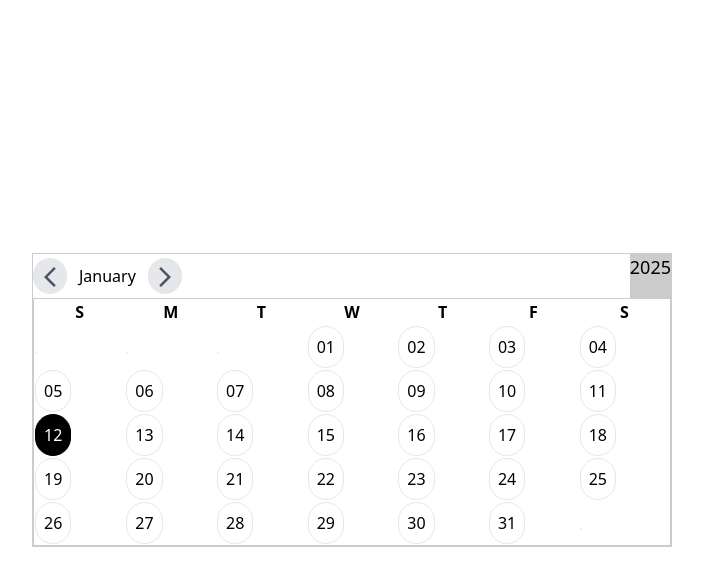
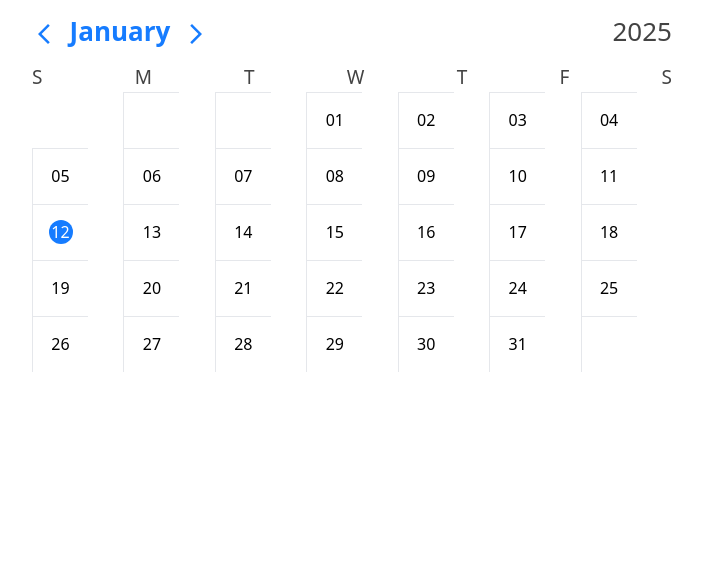
Before and after one commit to Stive627/laboratory, a React (Create React App) app: page / in a window 1280 px wide. Shown: the top 586 px of the page, without its empty margins (288-991 px from the left). Built offline with nearby package versions, Linux system fonts and the light colour scheme.

Commit message:
new version

```diff
--- a/src/components/calendars/Calendar.js
+++ b/src/components/calendars/Calendar.js
@@ -1,33 +1,25 @@
 import React, { useState } from 'react'
-import ArrowBackIosNewIcon from '@mui/icons-material/ArrowBackIosNew';
-import ArrowForwardIosIcon from '@mui/icons-material/ArrowForwardIos';
 import Month from './Month'
 import data from './data'
+import HeadCalendar from './HeadCalendar';
 
 function Calendar() {
     const charMonth = new Intl.DateTimeFormat('fr-FR', {month:'2-digit'}).format(new Date())
     const digit_month = parseInt(charMonth)
-    const [mo, setMo] = useState(digit_month)
-    const nextMonth = () => setMo(mo < 3 ? mo + 1 : mo)
-    const previousMonth = () => setMo(mo > 1 ? mo - 1 : mo)
-    const indx = `0${mo}`
-    console.log(indx)
-    const yearMonths = ['January', 'February', 'March', 'April', 'May', 'June', 'July', 'August', 'September', 'October', 'November', 'December']
+    const [indx, setIndx] = useState(digit_month -1)
+    const calendarSize = data.length
+    const prevMonth = () => setIndx(indx <= 0 ? calendarSize -1  : (indx - 1) % calendarSize)
+    const nextMonth = () => setIndx( indx > calendarSize -1  ? 1 : (indx + 1) % (calendarSize))
+    const months = ['January', 'February', 'March', 'April', 'May', 'June', 'July', 'August', 'September', 'October', 'November', 'December']
+    const years = ['2025', '2026', '2027', '2028']
+    const currMonth = months[indx%12]
+    const currYear = years[Math.floor(indx/12)]
   return (
-    <div >
-            <div className='flex justify-center items-center h-screen'>
-            <div className=' border w-3/4 lg:w-1/2' style={{borderColor:'rgba(204, 204, 204, 1)'}}>
-              <div className=' flex justify-between '>
-                <div className=' flex flex-row items-center gap-3 py-1'>
-                  <button onClick={() => previousMonth()} className=' p-1 border rounded-full bg-gray-200 text-[16px]'><ArrowBackIosNewIcon className=' text-gray-600' /></button>
-                  <p>{yearMonths[indx -1]}</p>
-                  <button onClick={() => nextMonth()} className=' p-1 border rounded-full bg-gray-200 text-[16px]'><ArrowForwardIosIcon className=' text-gray-600'/></button>
-                </div>
-                <div className=' text-[18px] float-right' style={{backgroundColor:'rgba(204, 204, 204, 1)'}} >2025</div>
-              </div>
-              <Month month={data[indx].month} r1={data[indx].r1} r2={data[indx].r2} r3={data[indx].r3} r4={data[indx].r4} r5={data[indx].r5} r6={data[indx].r6}/>
-            </div>
-            </div>
+    <div className=' w-screen h-screen flex justify-center'>
+      <div className=' w-3/4 lg:w-1/2'>
+        <HeadCalendar curMonth={currMonth} currYear={currYear} handleNext={nextMonth} handlePrevious={prevMonth}/>
+        <Month month = {data[indx]} cm={indx +1 % 12 === parseInt(charMonth)}/>
+      </div>
     </div>
   )
 }
--- /dev/null
+++ b/src/components/calendars/HeadCalendar.js
@@ -0,0 +1,22 @@
+import React from 'react'
+import ArrowBackIosNewIcon from '@mui/icons-material/ArrowBackIosNew';
+import ArrowForwardIosIcon from '@mui/icons-material/ArrowForwardIos';
+
+function HeadCalendar({curMonth, currYear, handleNext, handlePrevious}) {
+    const bluecolor = 'rgba(22, 124, 255, 1)'
+    const darkcolor = 'rgba(67, 67, 67, 1)'
+  return (
+    <div className=' w-full py-2 my-1 flex justify-between'>
+        <div className=' flex flex-row'>
+            <div><button className='text-[26px]' onClick={()=> handlePrevious()}><ArrowBackIosNewIcon style={{color:bluecolor}}/></button></div>
+            <div className=' w-32'><p className=' text-center' style={{color:bluecolor, fontWeight:'bold', fontSize:'26px'}}>{ curMonth}</p></div>
+            <div><button className='text-[26px]'  onClick={()=> handleNext()}><ArrowForwardIosIcon style={{color:bluecolor}}/></button></div>
+        </div>
+        <div>
+            <button style={{color:darkcolor}} className='text-[26px]'>{currYear}</button>
+        </div>
+    </div>
+  )
+}
+
+export default HeadCalendar
--- a/src/components/calendars/Month.js
+++ b/src/components/calendars/Month.js
@@ -1,44 +1,20 @@
 import React from 'react'
 
-function Month({month, r1, r2, r3, r4, r5, r6=undefined}) {
+function Month({month, cm}) {
     const title = ['S','M','T','W','T','F','S']
-    const yearMonths = ['January', 'February', 'March', 'April', 'May', 'June', 'July', 'August', 'September', 'October', 'November', 'December']
+    const darkcolor = 'rgba(67, 67, 67, 1)'
     const date = new Date()
     const day = date.getDate()
-    const charMonth =  new Intl.DateTimeFormat('fr-FR', {month:'2-digit'}).format(new Date())
-    const currentMonth = (m) => parseInt(charMonth) === yearMonths.indexOf(m) + 1
     const currentday = (value) => Number(value) === day
-    const DayUI = ({d, m}) => <button className={`${currentday(d) && currentMonth(m) && ' text-white bg-black border-black'} ${currentday(d) && !currentMonth(m) &&'bg-gray-300'}  border rounded-full ${d && 'p-2'}`}>{d}</button>
-    console.log(currentMonth('03'))
+    const Square = ({d}) => <div className=' w-14 h-14 flex justify-center items-center'><div><button style={(currentday(d) && cm )?{color:'white', backgroundColor:'rgba(22, 124, 255, 1)'}:{backgroundColor:'white'}} className={`${currentday(d) && cm &&  ' text-white'} ${currentday(d) && !cm &&' border'} rounded-full p-2 w-6 h-6 flex items-center justify-center`}><p>{d}</p></button></div></div>
   return (
-    <table className=' w-full border' style={{borderColor:'rgba(204, 204, 204, 1)'}}>
-        <tbody>
+    <>
+      <div className=' w-full flex justify-between'>{title.map((elt, indx) => <p className=' text-center text-[19px]' style={{color:darkcolor}} key={indx}>{elt}</p>)}</div>
+      <div className=' w-full grid grid-cols-7 divide-y divide-x   divide-gray-200'>
+          {month.map((elt, indx) => <Square key={indx} d={elt}/>)}
+      </div>
+    </>
 
-        <tr>
-            {title.map((elt, indx) => <th key={indx}>{elt}</th>)}
-        </tr>
-        <tr>
-            {r1.map((elt, indx) => <td key={indx} className=' '><DayUI d={elt} m={month}/></td>)}
-        </tr>
-        <tr>
-            {r2.map((elt, indx) => <td key={indx}><DayUI d={elt} m={month}/></td>)}
-        </tr>
-        <tr>
-            {r3.map((elt, indx) => <td key={indx}><DayUI d={elt} m={month}/></td>)}
-        </tr>
-        <tr>
-            {r4.map((elt, indx) => <td key={indx}><DayUI d={elt} m={month}/></td>)}
-        </tr>
-        <tr>
-            {r5.map((elt, indx) => <td key={indx}><DayUI d={elt} m={month}/></td>)}
-        </tr>
-        {
-        r6 &&   <tr>
-                    {r6.map((elt, indx) => <td key={indx}><DayUI d={elt} m={month}/></td>)}
-                </tr>
-        }
-        </tbody>
-    </table>
   )
 }
 
--- a/src/components/calendars/data.js
+++ b/src/components/calendars/data.js
@@ -1,32 +1,16 @@
-const data = {
-    '01':{
-        month:'January',
-        digit_month:'01',
-        r1:[undefined, undefined, undefined, '01','02','03','04'],
-        r2:['05','06','07','08','09','10','11'],
-        r3:['12','13','14','15','16','17','18'],
-        r4:['19','20','21','22','23','24','25'],
-        r5:['26','27','28','29','30','31',undefined]
-    },
-    '02':{
-        month:'February',
-        digit_month:'02',
-        r1:[undefined, undefined, undefined, undefined,undefined,undefined,'01'],
-        r2:['02','03','04','05','06','07','08'],
-        r3:['09','10','11','12','13','14','15'],
-        r4:['16','17','18','19','20','21','22'],
-        r5:['23','24','25','26','27','28',undefined]
-    },
-    '03':{
-        month:'March',
-        digit_month:'03',
-        r1:[undefined, undefined, undefined, undefined,undefined,undefined,'01'],
-        r2:['02','03','04','05','06','07','08'],
-        r3:['09','10','11','12','13','14','15'],
-        r4:['16','17','18','19','20','21','22'],
-        r5:['23','24','25','26','27','28','29'],
-        r6:['30','31',undefined,undefined,undefined,undefined,undefined]
-    }
-}
+const data =    [
+                        [undefined, undefined, undefined, '01','02','03','04','05','06','07','08','09','10','11','12','13','14','15','16','17','18','19','20','21','22','23','24','25','26','27','28','29','30','31',undefined],
+                        [undefined, undefined, undefined, undefined,undefined,undefined,'01','02','03','04','05','06','07','08','09','10','11','12','13','14','15','16','17','18','19','20','21','22','23','24','25','26','27','28',undefined],
+                        [undefined, undefined, undefined, undefined,undefined,undefined,'01','02','03','04','05','06','07','08','09','10','11','12','13','14','15','16','17','18','19','20','21','22','23','24','25','26','27','28','29','30','31',undefined,undefined,undefined,undefined,undefined],
+                        [undefined, undefined, '01', '02','03','04','05','06','07','08','09','10','11','12','13','14','15','16','17','18','19','20','21','22','23','24','25','26','27','28','29','30',undefined,undefined,undefined],
+                        [undefined, undefined, undefined, undefined,'01','02','03','04','05','06','07','08','09','10','11','12','13','14','15','16','17','18','19','20','21','22','23','24','25','26','27','28','29','30','31'],
+                        ['01', '02', '03', '04','05','06','07','08','09','10','11','12','13','14','15','16','17','18','19','20','21','22','23','24','25','26','27','28','29','30',undefined,undefined,undefined,undefined,undefined],
+                        [undefined, undefined,'01','02','03','04','05','06','07','08','09','10','11','12','13','14','15','16','17','18','19','20','21','22','23','24','25','26','27','28','29','30','31',undefined,undefined],
+                        [undefined, undefined, undefined, undefined,undefined,'01','02','03','04','05','06','07','08','09','10','11','12','13','14','15','16','17','18','19','20','21','22','23','24','25','26','27','28','29','30','31',undefined,undefined,undefined,undefined,undefined,undefined],
+                        [undefined, '01', '02', '03','04','05','06','07','08','09','10','11','12','13','14','15','16','17','18','19','20','21','22','23','24','25','26','27','28','29','30',undefined,undefined,undefined,undefined],
+                        [undefined, undefined, undefined, '01','02','03','04','05','06','07','08','09','10','11','12','13','14','15','16','17','18','19','20','21','22','23','24','25','26','27','28','29','30','31',undefined],
+                        [undefined, undefined, undefined, undefined,undefined,undefined,'01','02','03','04','05','06','07','08','09','10','11','12','13','14','15','16','17','18','19','20','21','22','23','24','25','26','27','28','29','30',undefined,undefined,undefined,undefined,undefined,undefined],
+                        [undefined, '01', '02', '03','04','05','06','07','08','09','10','11','12','13','14','15','16','17','18','19','20','21','22','23','24','25','26','27','28','29','30','31',undefined,undefined,undefined],
+                ]
 
 export default data
```
